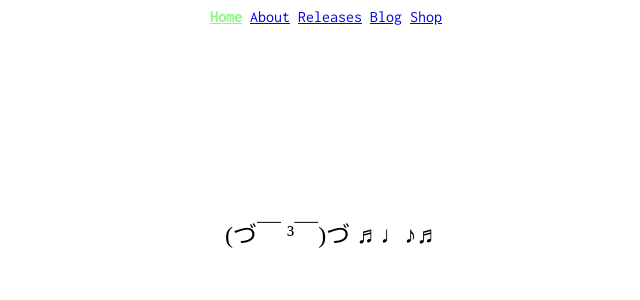
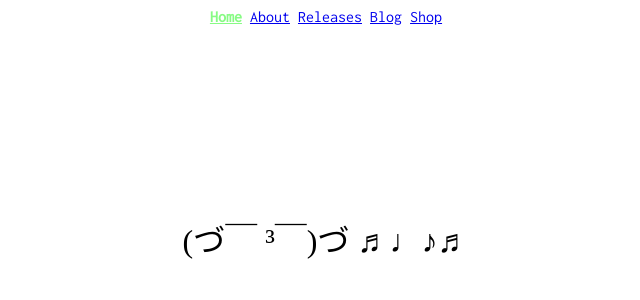
Before and after one commit to 503meditation/helloworld, a Jekyll site: the page built from index.html, in a window 1280 px wide. Shown: the top 300 px of the page, without its empty margins (314-954 px from the left). Built offline with Jekyll 4.4.1, drawn with Linux system fonts in a browser that asks for light colours.

Commit message:
guru responsive

```diff
--- a/_sass/main.scss
+++ b/_sass/main.scss
@@ -35,11 +35,11 @@ li {
 
 guru {
   display: block;
+  width: 100%;
   position: relative;
   text-align: center;
-  margin-left: 42%;
   margin-top: 15%;
-  font-size: x-large;
+  font-size: xx-large;
 }
 
 ///// mobile responsive properties
```
Also changed, not shown: 5 other files.
